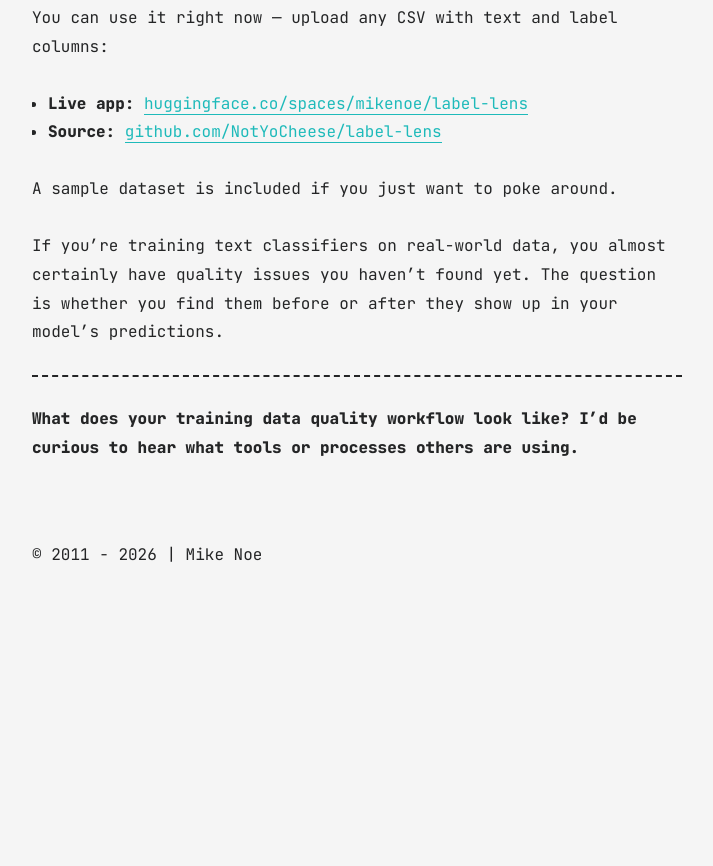
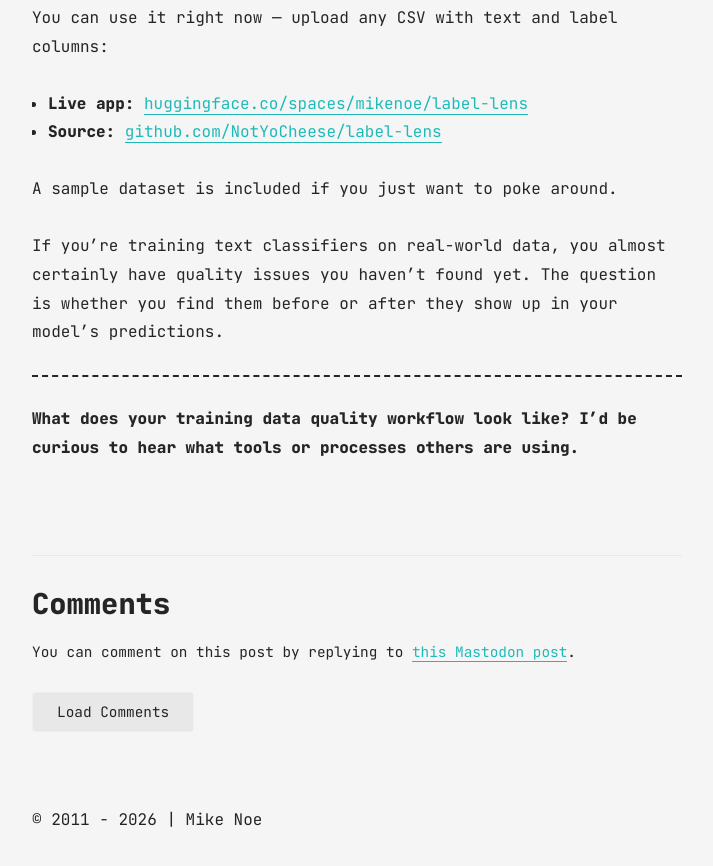
Before and after one commit to NotYoCheese/mikenoe, a Jekyll site: the page built from all_collections/_posts/2026-03-05-label-lens.md, in a window 1280 px wide and 900 px high, scrolled down 2614 px. Shown: the top 866 px of the window, without its empty margins (283-996 px from the left). Built offline with Jekyll 4.4.1, drawn with Linux system fonts in a browser that asks for light colours; before the commit the page ends 3249 px from its top, so only the background shows below that.

Commit message:
Add Mastodon backlink to LabelLens post

```diff
--- a/all_collections/_posts/2026-03-05-label-lens.md
+++ b/all_collections/_posts/2026-03-05-label-lens.md
@@ -4,6 +4,9 @@ title: "I Built a Tool to Find the Problems in My Training Data"
 date: 2026-03-05
 categories: ["Machine Learning", "Data Quality", "Side Project"]
 description: "LabelLens analyzes labeled text classification datasets for duplicates, mislabels, and class imbalance — and it already found real issues in my own data."
+mastodon_host: mastodon.social
+mastodon_user: mikenoe
+mastodon_id: 116178546287303784
 ---
 
 I've been working on a text classification pipeline for IAB content categorization. Tens of thousands of labeled web pages, hundreds of categories. The kind of dataset where problems hide in plain sight.
```
